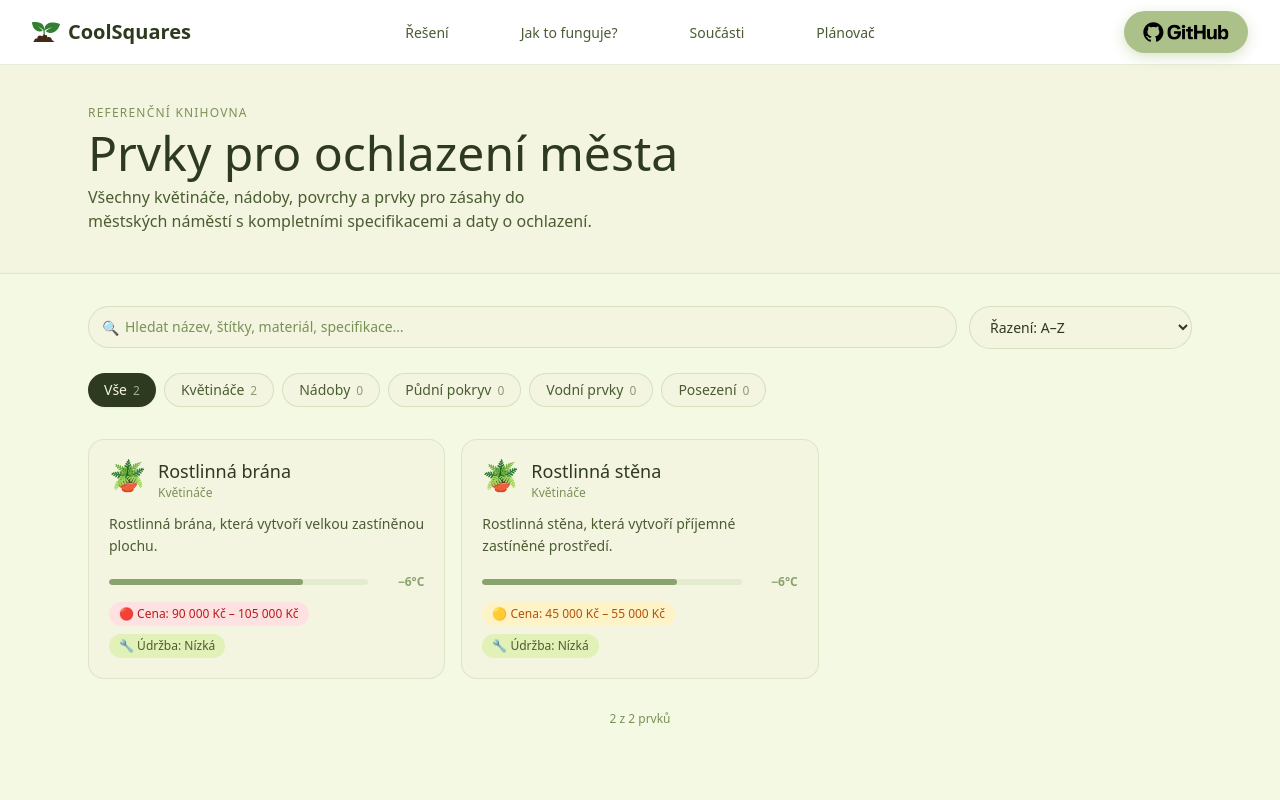
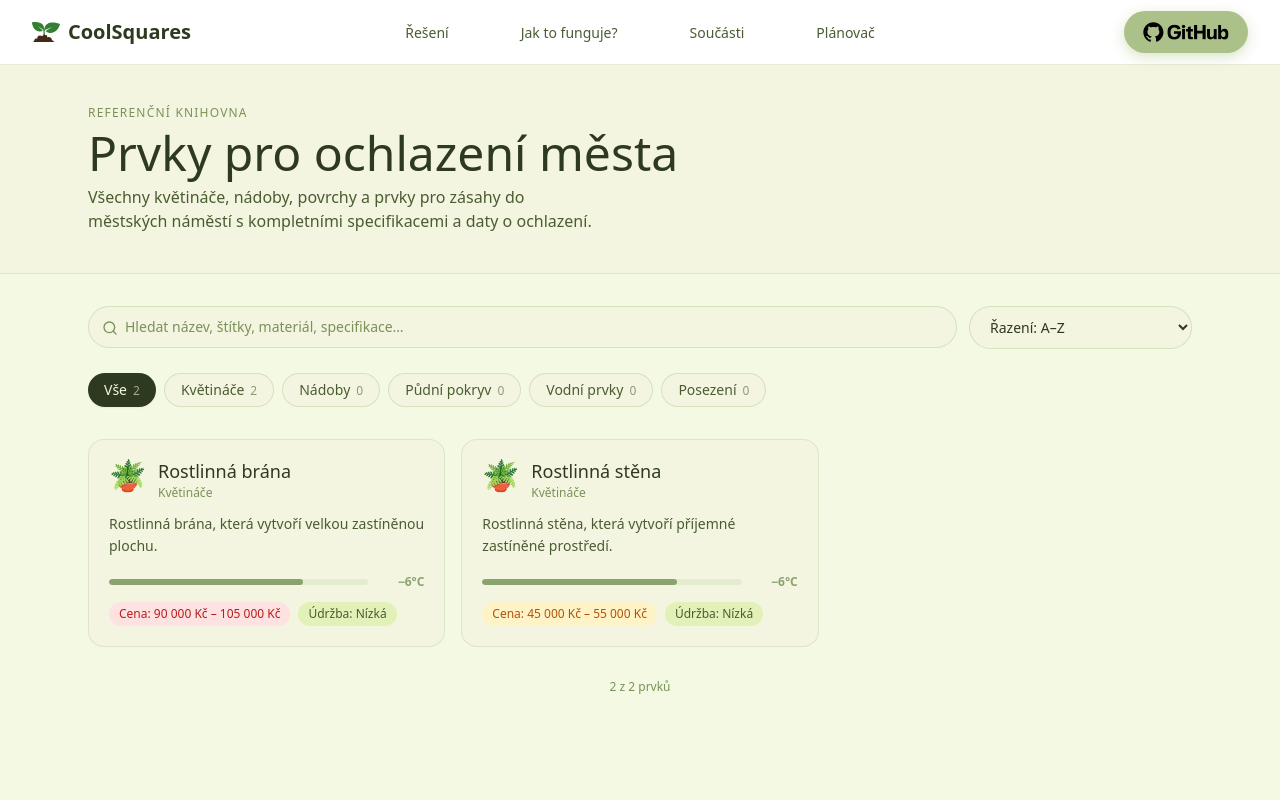
Before and after one commit to Galacti-Official/Cool-Squares, a Next.js app: page /features in a window 1280 px wide. Shown: the top 800 px of the page. Built offline with nearby package versions, Linux system fonts and the light colour scheme.

Commit message:
Update EncyclopediaView.tsx

```diff
--- a/components/encyclopedia/EncyclopediaView.tsx
+++ b/components/encyclopedia/EncyclopediaView.tsx
@@ -209,13 +209,13 @@ function ItemCard({ item, onClick }: { item: Item; onClick: () => void }) {
 
       <div className="flex items-center gap-2 mt-3 flex-wrap">
         <span className={`${BADGE} ${COST_COLOR[item.cost]}`}>
-          {item.cost === "low" ? "💚" : item.cost === "medium" ? "🟡" : "🔴"} Cena: {priceLabel}
+          {item.cost === "low" ? "" : item.cost === "medium" ? "" : ""} Cena: {priceLabel}
         </span>
         <span className={`${BADGE} bg-fg text-text-mid`}>
-          🔧 Údržba: {MAINT_LABEL[item.maintenance]}
+          Údržba: {MAINT_LABEL[item.maintenance]}
         </span>
         {!item.waterNeeded && (
-          <span className={`${BADGE} bg-fg text-text-mid`}>💧 Bez potřeby vody</span>
+          <span className={`${BADGE} bg-fg text-text-mid`}>Bez potřeby vody</span>
         )}
       </div>
     </button>
@@ -383,7 +383,23 @@ export default function EncyclopediaView() {
 
         <div className="flex flex-col sm:flex-row gap-3 mb-6">
           <div className="relative flex-1">
-            <span className="absolute left-3.5 top-1/2 -translate-y-1/2 text-text-light text-sm">🔍</span>
+            <span className="absolute left-3.5 top-1/2 -translate-y-1/2 text-text-light">
+              <svg
+                xmlns="http://www.w3.org/2000/svg"
+                width="16"
+                height="16"
+                viewBox="0 0 24 24"
+                fill="none"
+                stroke="currentColor"
+                strokeWidth="2"
+                strokeLinecap="round"
+                strokeLinejoin="round"
+                aria-hidden="true"
+              >
+                <circle cx="11" cy="11" r="8" />
+                <path d="m21 21-4.3-4.3" />
+              </svg>
+            </span>
             <input
               type="text"
               placeholder="Hledat název, štítky, materiál, specifikace…"
```
